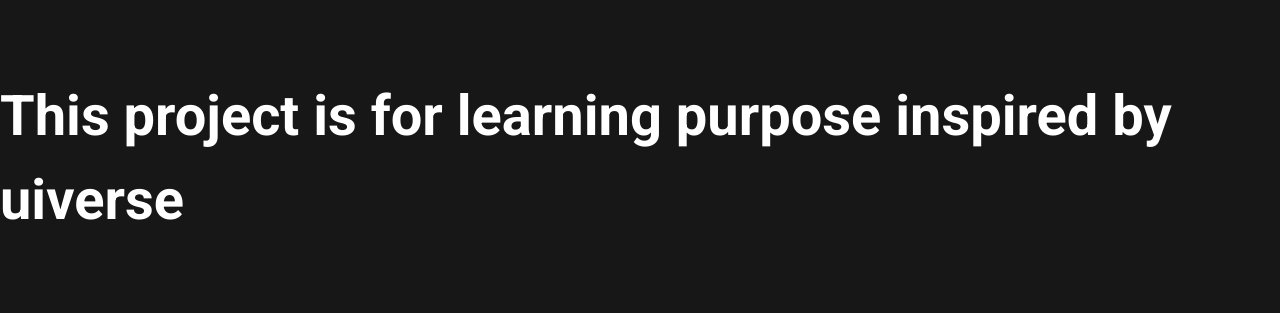
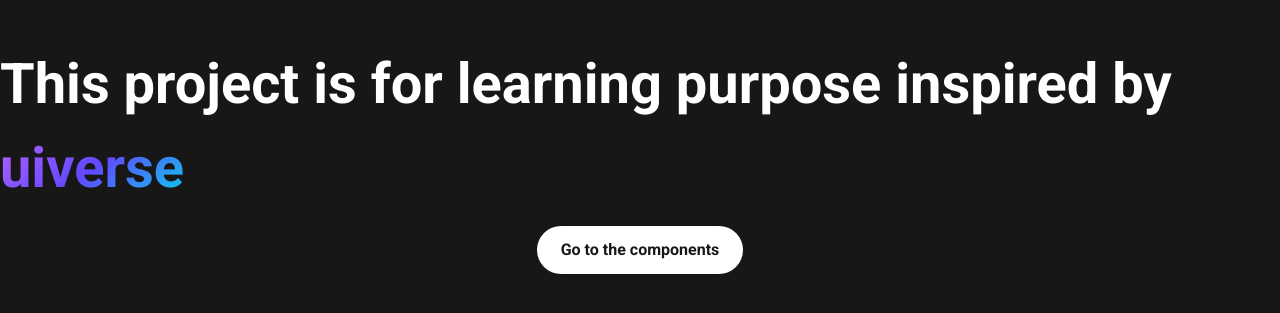
Before and after one commit to arishem51/iuniverse, a React (Vite) app: page / in a window 1280 px wide. Shown: the part 261-574 px from the top of the page. Built offline with nearby package versions, Linux system fonts and the light colour scheme.

Commit message:
feat: ButtonLink & HomePage

```diff
--- /dev/null
+++ b/src/components/Button/index.tsx
@@ -0,0 +1,17 @@
+import styled from "styled-components";
+
+const Wrapper = styled.button`
+  all: unset;
+  padding: 12px 24px;
+  background-color: var(--color-white);
+  color: var(--color-dark);
+  border-radius: 30px;
+  cursor: pointer;
+  user-select: none;
+`;
+
+type Props = {} & React.HTMLAttributes<HTMLButtonElement>;
+
+export default function Button(props: Props) {
+  return <Wrapper {...props} />;
+}
--- a/src/components/ExternalLink/index.tsx
+++ b/src/components/ExternalLink/index.tsx
@@ -6,25 +6,15 @@ const Wrapper = styled.a`
   position: relative;
   display: inline-block;
   vertical-align: bottom;
+  background: linear-gradient(
+    141deg,
+    rgba(191, 102, 255, 1) 0%,
+    rgba(98, 72, 255, 1) 50%,
+    rgba(0, 221, 235, 1) 100%
+  );
+  color: transparent;
+  -webkit-background-clip: text;
   cursor: pointer;
-  :hover {
-    &::after {
-      transform-origin: left;
-      scale: 1 1;
-    }
-  }
-  ::after {
-    content: "";
-    width: 100%;
-    height: 0.1em;
-    display: block;
-    background-color: white;
-    position: absolute;
-    bottom: 0;
-    scale: 0 1;
-    transform-origin: right;
-    transition: scale 0.3s;
-  }
 `;
 
 type Props = React.AnchorHTMLAttributes<HTMLAnchorElement>;
--- a/src/components/Home/HomePage.tsx
+++ b/src/components/Home/HomePage.tsx
@@ -1,18 +1,28 @@
 import { Link } from "react-router-dom";
 import styled from "styled-components";
+import Button from "../Button";
 import ExternalLink from "../ExternalLink";
 import NavLink from "../NavLink";
 
 const Wrapper = styled.div`
-  display: grid;
-  place-items: center;
+  display: flex;
+  flex-direction: column;
+  justify-content: center;
+  align-items: center;
+  height: 100%;
   background-color: var(--color-dark);
-  height: 100%;
+  gap: 16px;
 `;
 
 const Text = styled.h1`
-  color: white;
+  color: var(--color-white);
   font-size: 56px;
+`;
+
+const ButtonLink = styled(Link)`
+  all: unset;
+  font-weight: 700;
+  color: var(--color-dark);
 `;
 
 export default function HomePage() {
@@ -24,6 +34,9 @@ export default function HomePage() {
           uiverse
         </ExternalLink>
       </Text>
+      <Button>
+        <ButtonLink to="/all">Go to the components</ButtonLink>
+      </Button>
     </Wrapper>
   );
 }
--- a/src/constants/index.ts
+++ b/src/constants/index.ts
@@ -1,4 +1,5 @@
 export const COLORS = {
   dark: "#171717",
   lightGray: "#e8e8e8",
+  white: "#ffffff",
 } as const;
```
